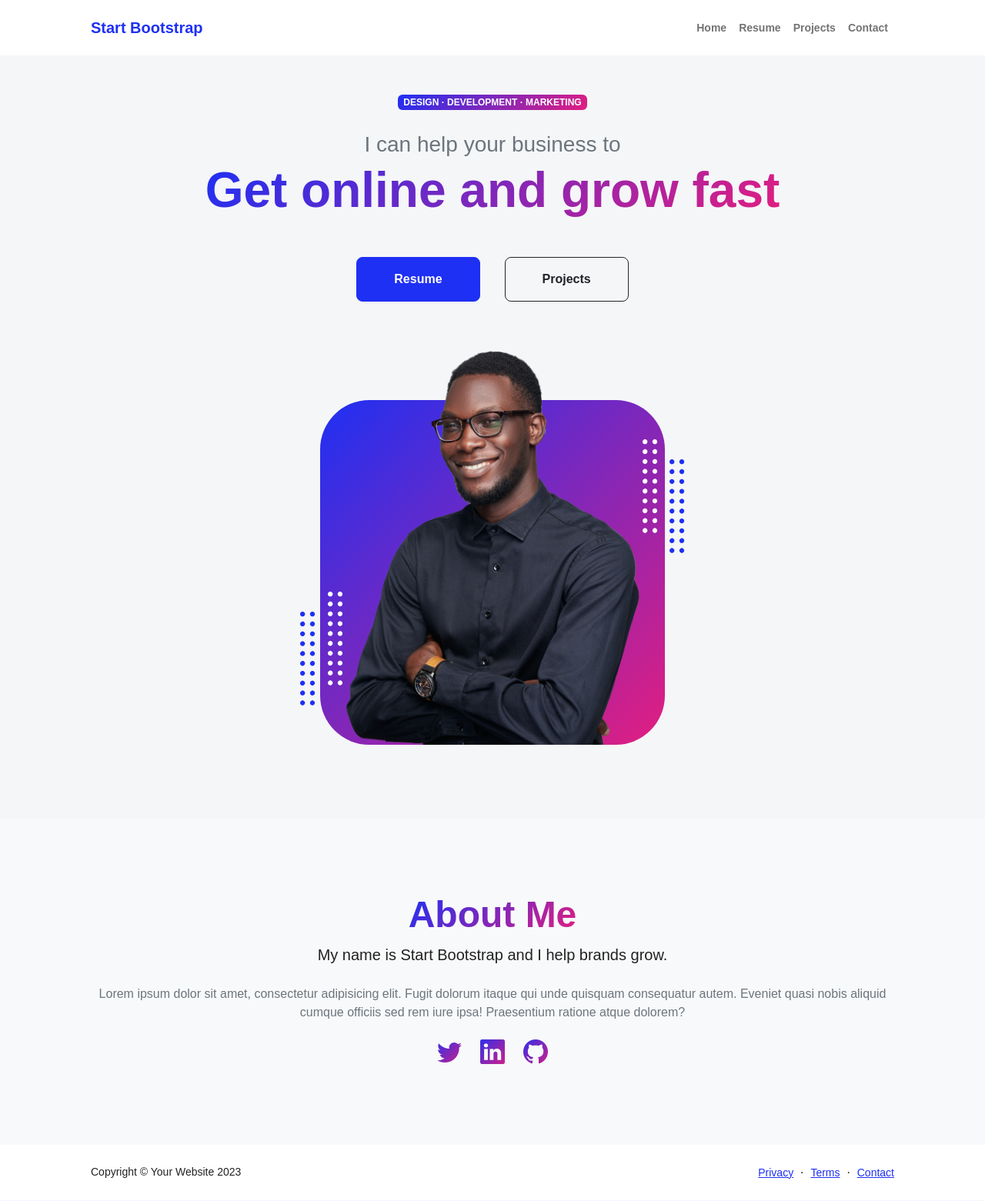
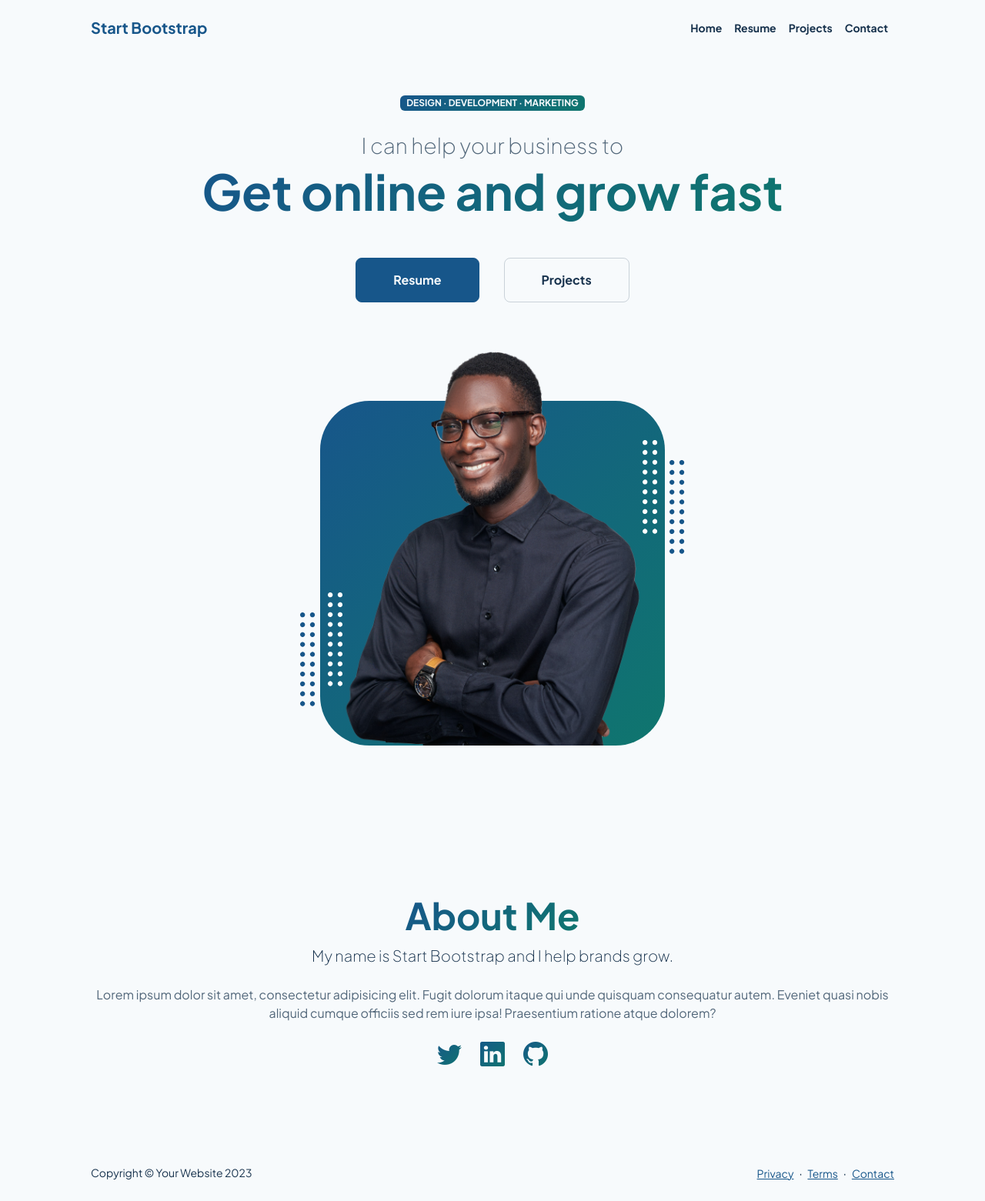
Before and after one commit to DaviAugusto69/interdisciplinar-2bii, a PHP site: page /pages/index in a window 1280 px wide. Shown: the whole page at 77% size. Before the commit the page ends 1532 px from the top, so only its background shows below. Run offline with PHP 8.4, Linux system fonts and the light colour scheme.

Commit message:
paleta de cores alterada

```diff
--- a/public/css/estilo.css
+++ b/public/css/estilo.css
@@ -1,10 +1,188 @@
-* { box-sizing: border-box; }
+:root {
+    --palette-blue: #17568A;
+    --palette-petroleum: #0F766E;
+    --palette-ice: #F7FAFC;
+    --palette-deep: #17324D;
+
+    --bs-blue: var(--palette-blue);
+    --bs-teal: var(--palette-petroleum);
+    --bs-primary: var(--palette-blue);
+    --bs-primary-rgb: 23, 86, 138;
+    --bs-secondary: var(--palette-petroleum);
+    --bs-secondary-rgb: 15, 118, 110;
+    --bs-success: var(--palette-petroleum);
+    --bs-success-rgb: 15, 118, 110;
+    --bs-light: var(--palette-ice);
+    --bs-light-rgb: 247, 250, 252;
+    --bs-white: var(--palette-ice);
+    --bs-white-rgb: 247, 250, 252;
+    --bs-dark: var(--palette-deep);
+    --bs-dark-rgb: 23, 50, 77;
+    --bs-gray-100: var(--palette-ice);
+    --bs-body-color: var(--palette-deep);
+    --bs-body-color-rgb: 23, 50, 77;
+    --bs-body-bg: var(--palette-ice);
+    --bs-body-bg-rgb: 247, 250, 252;
+    --bs-link-color: var(--palette-blue);
+    --bs-link-hover-color: var(--palette-petroleum);
+    --bs-code-color: var(--palette-petroleum);
+    --bs-border-color: rgba(23, 50, 77, 0.16);
+}
 
 body {
-    font-family: Arial, sans-serif;
-    margin: 0;
-    color: #222;
-    background: #f5f6f8;
+    color: var(--palette-deep);
+    background-color: var(--palette-ice);
+}
+
+a {
+    color: var(--palette-blue);
+}
+
+a:hover,
+a:focus-visible {
+    color: var(--palette-petroleum);
+}
+
+.navbar,
+.bg-white {
+    background-color: var(--palette-ice) !important;
+}
+
+.navbar-light .navbar-brand,
+.navbar-light .navbar-nav .nav-link {
+    color: var(--palette-deep);
+}
+
+.navbar-light .navbar-nav .nav-link:hover,
+.navbar-light .navbar-nav .nav-link:focus,
+.navbar-light .navbar-nav .nav-link.active {
+    color: var(--palette-blue);
+}
+
+.btn-primary {
+    --bs-btn-color: var(--palette-ice);
+    --bs-btn-bg: var(--palette-blue);
+    --bs-btn-border-color: var(--palette-blue);
+    --bs-btn-hover-color: var(--palette-ice);
+    --bs-btn-hover-bg: #12466F;
+    --bs-btn-hover-border-color: #12466F;
+    --bs-btn-focus-shadow-rgb: 23, 86, 138;
+    --bs-btn-active-color: var(--palette-ice);
+    --bs-btn-active-bg: #103F64;
+    --bs-btn-active-border-color: #103F64;
+    --bs-btn-disabled-color: var(--palette-ice);
+    --bs-btn-disabled-bg: var(--palette-blue);
+    --bs-btn-disabled-border-color: var(--palette-blue);
+}
+
+.btn-secondary,
+.btn-success {
+    --bs-btn-color: var(--palette-ice);
+    --bs-btn-bg: var(--palette-petroleum);
+    --bs-btn-border-color: var(--palette-petroleum);
+    --bs-btn-hover-color: var(--palette-ice);
+    --bs-btn-hover-bg: #0C625C;
+    --bs-btn-hover-border-color: #0C625C;
+    --bs-btn-focus-shadow-rgb: 15, 118, 110;
+    --bs-btn-active-color: var(--palette-ice);
+    --bs-btn-active-bg: #0A554F;
+    --bs-btn-active-border-color: #0A554F;
+    --bs-btn-disabled-color: var(--palette-ice);
+    --bs-btn-disabled-bg: var(--palette-petroleum);
+    --bs-btn-disabled-border-color: var(--palette-petroleum);
+}
+
+.btn-outline-primary {
+    --bs-btn-color: var(--palette-blue);
+    --bs-btn-border-color: var(--palette-blue);
+    --bs-btn-hover-color: var(--palette-ice);
+    --bs-btn-hover-bg: var(--palette-blue);
+    --bs-btn-hover-border-color: var(--palette-blue);
+    --bs-btn-focus-shadow-rgb: 23, 86, 138;
+    --bs-btn-active-color: var(--palette-ice);
+    --bs-btn-active-bg: var(--palette-blue);
+    --bs-btn-active-border-color: var(--palette-blue);
+    --bs-btn-disabled-color: var(--palette-blue);
+    --bs-btn-disabled-border-color: var(--palette-blue);
+}
+
+.btn-outline-secondary,
+.btn-outline-success {
+    --bs-btn-color: var(--palette-petroleum);
+    --bs-btn-border-color: var(--palette-petroleum);
+    --bs-btn-hover-color: var(--palette-ice);
+    --bs-btn-hover-bg: var(--palette-petroleum);
+    --bs-btn-hover-border-color: var(--palette-petroleum);
+    --bs-btn-focus-shadow-rgb: 15, 118, 110;
+    --bs-btn-active-color: var(--palette-ice);
+    --bs-btn-active-bg: var(--palette-petroleum);
+    --bs-btn-active-border-color: var(--palette-petroleum);
+    --bs-btn-disabled-color: var(--palette-petroleum);
+    --bs-btn-disabled-border-color: var(--palette-petroleum);
+}
+
+.btn-outline-dark {
+    --bs-btn-color: var(--palette-deep);
+    --bs-btn-border-color: var(--palette-deep);
+    --bs-btn-hover-color: var(--palette-ice);
+    --bs-btn-hover-bg: var(--palette-deep);
+    --bs-btn-hover-border-color: var(--palette-deep);
+    --bs-btn-active-color: var(--palette-ice);
+    --bs-btn-active-bg: var(--palette-deep);
+    --bs-btn-active-border-color: var(--palette-deep);
+}
+
+.bg-gradient-primary-to-secondary {
+    background: linear-gradient(135deg, var(--palette-blue) 0%, var(--palette-petroleum) 100%);
+}
+
+.text-gradient {
+    background: linear-gradient(135deg, var(--palette-blue) 0%, var(--palette-petroleum) 100%);
+    -webkit-background-clip: text;
+    background-clip: text;
+    -webkit-text-fill-color: transparent;
+}
+
+.profile .dots-2 svg,
+.profile .dots-4 svg {
+    fill: var(--palette-blue);
+}
+
+.form-control,
+.form-select {
+    color: var(--palette-deep);
+    background-color: var(--palette-ice);
+    border-color: rgba(23, 50, 77, 0.24);
+}
+
+.form-control:focus,
+.form-select:focus {
+    color: var(--palette-deep);
+    background-color: var(--palette-ice);
+    border-color: var(--palette-blue);
+    box-shadow: 0 0 0 0.25rem rgba(23, 86, 138, 0.2);
+}
+
+.form-check-input:checked,
+.progress-bar {
+    background-color: var(--palette-petroleum);
+    border-color: var(--palette-petroleum);
+}
+
+.card,
+.bg-light {
+    background-color: var(--palette-ice) !important;
+}
+
+.card,
+.form-control,
+.form-select,
+.btn-outline-dark {
+    border-color: rgba(23, 50, 77, 0.2);
+}
+
+.text-muted {
+    color: #52677A !important;
 }
 
 .topo {
```
Also changed, not shown: other parts of public/css/estilo.css (+23 -7 lines).
